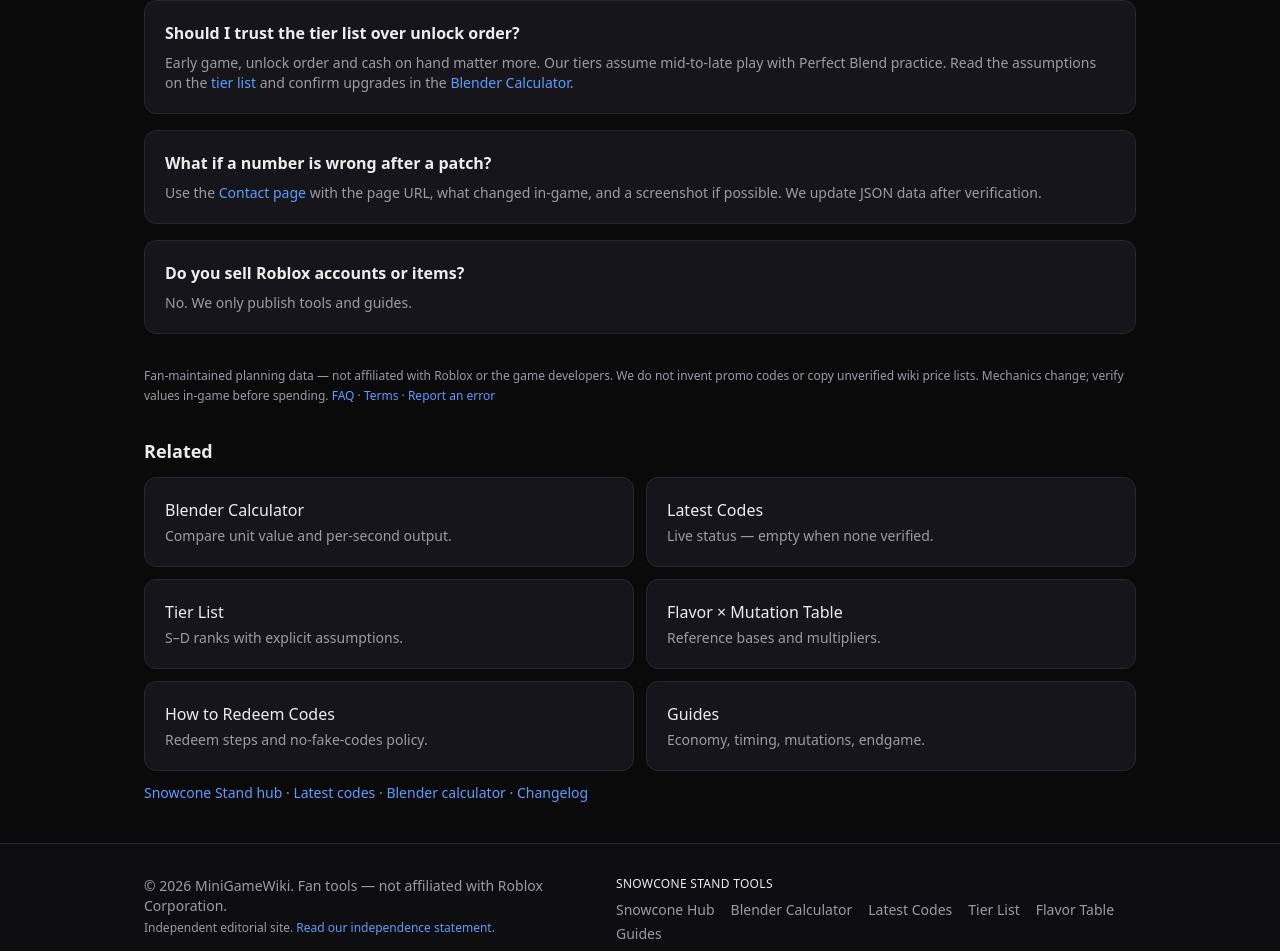
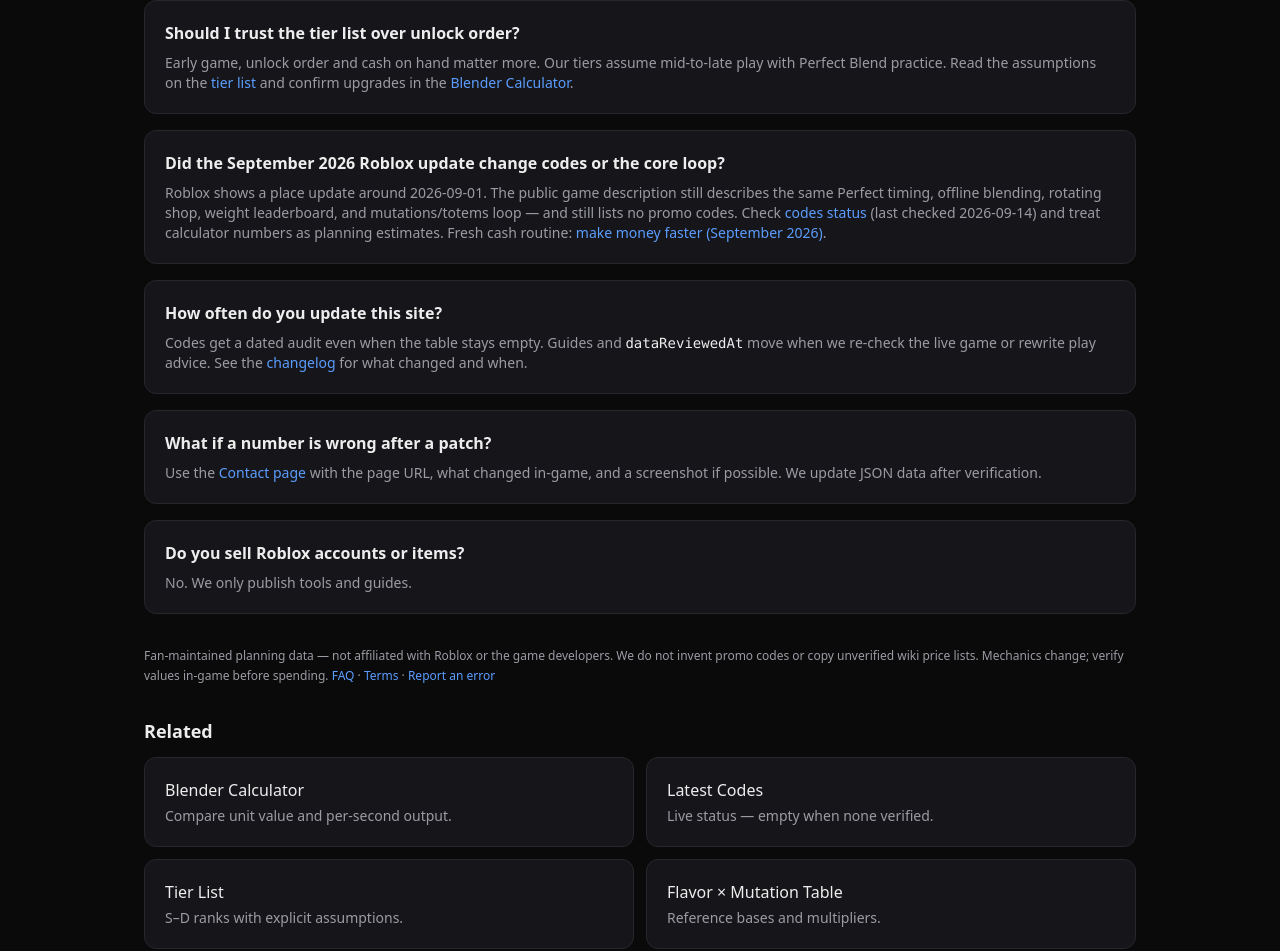
Before and after one commit to eric4885/minigamewiki, a Next.js app: page /games/snowcone-stand/faq in a window 1280 px wide. Shown: the part 1105-2056 px from the top of the page. Built offline with nearby package versions, Linux system fonts and the light colour scheme; no server answers.

Commit message:
Content maintenance: refresh guides, dataReviewedAt, and FAQ (2026-09-14)

```diff
--- a/src/app/games/snowcone-stand/faq/page.tsx
+++ b/src/app/games/snowcone-stand/faq/page.tsx
@@ -177,6 +177,52 @@
     ),
   },
   {
+    q: "Did the September 2026 Roblox update change codes or the core loop?",
+    plain:
+      "Roblox shows a place update around 2026-09-01. The public description still confirms the same Perfect / offline / shop / weight loop and still lists no promo codes. Our tools remain planning models — re-check in-game after patches.",
+    a: (
+      <>
+        Roblox shows a place update around 2026-09-01. The public game description still
+        describes the same Perfect timing, offline blending, rotating shop, weight
+        leaderboard, and mutations/totems loop — and still lists no promo codes. Check{" "}
+        <Link
+          href="/games/snowcone-stand/codes"
+          className="text-accent hover:underline"
+        >
+          codes status
+        </Link>{" "}
+        (last checked {snowcone.codesLastChecked}) and treat calculator numbers as
+        planning estimates. Fresh cash routine:{" "}
+        <Link
+          href="/games/snowcone-stand/guides/make-money-fast"
+          className="text-accent hover:underline"
+        >
+          make money faster (September 2026)
+        </Link>
+        .
+      </>
+    ),
+  },
+  {
+    q: "How often do you update this site?",
+    plain:
+      "We refresh codes status on a regular audit schedule, and we refresh guides and dataReviewedAt when the live game or public sources change — not by inventing filler updates.",
+    a: (
+      <>
+        Codes get a dated audit even when the table stays empty. Guides and{" "}
+        <span className="font-mono text-fg">dataReviewedAt</span> move when we
+        re-check the live game or rewrite play advice. See the{" "}
+        <Link
+          href="/games/snowcone-stand/updates"
+          className="text-accent hover:underline"
+        >
+          changelog
+        </Link>{" "}
+        for what changed and when.
+      </>
+    ),
+  },
+  {
     q: "What if a number is wrong after a patch?",
     plain:
       "Use the Contact page with the page URL, what changed in-game, and a screenshot if possible. We update JSON data after verification.",
```
